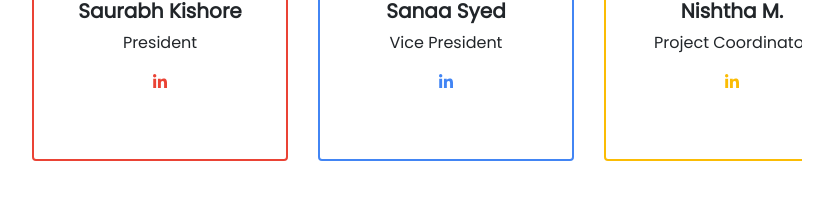
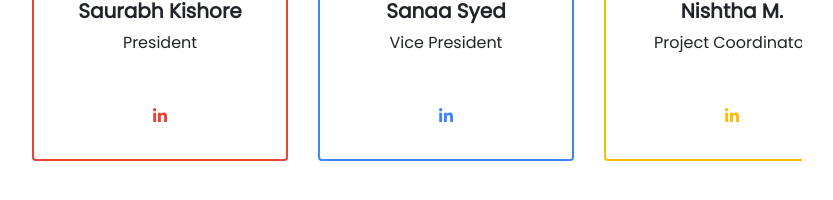
Before and after one commit to GDSCCarleton/web, a React (Create React App) app: page / in a window 1280 px wide. Shown: the part 450-650 px from the top of the page, without its empty margins (238-1071 px from the left). Built offline with nearby package versions, Linux system fonts and the light colour scheme.

Commit message:
Made linkedin links align along the bottom

```diff
--- a/src/components/Cards.tsx
+++ b/src/components/Cards.tsx
@@ -9,7 +9,7 @@ const Cards = () => {
         {image: "https://raw.githubusercontent.com/GDSCCarleton/GDSCCarleton.github.io/main/images/sanaa.jpg", name: "Sanaa Syed", title: "Vice President", color: '#4285F4', linkedin: 'https://www.linkedin.com/in/sanaasy/'},
         {image: "https://raw.githubusercontent.com/GDSCCarleton/GDSCCarleton.github.io/main/images/nishtha.jpg", name: "Nishtha M.", title: "Project Coordinator", color: '#FBBC04', linkedin: 'https://www.linkedin.com/in/nishthamavai/'},
         {image: "https://raw.githubusercontent.com/GDSCCarleton/GDSCCarleton.github.io/main/images/yasmine.jpg", name: "Yasmine Jacob-Siddiqui", title: "Marketing Lead", color: '#34A853', linkedin: 'https://www.linkedin.com/in/yasmine-jacob-siddiqui-95344020b/'},
-        {image: "https://raw.githubusercontent.com/GDSCCarleton/GDSCCarleton.github.io/main/images/kyuri.png", name: "Kyuri Jung", title: "Designer", color: '#F44336', linkedin: 'https://www.linkedin.com/in/kyurijung/'},
+        {image: "https://raw.githubusercontent.com/GDSCCarleton/GDSCCarleton.github.io/main/images/kyuri.png", name: "Kyuri Jung",  title: "Designer", color: '#F44336', linkedin: 'https://www.linkedin.com/in/kyurijung/'},
         {image: "https://raw.githubusercontent.com/GDSCCarleton/GDSCCarleton.github.io/main/images/amina.jpg", name: "Amina Loum", title: "Content Creator", color: '#4285F4', linkedin: 'https://www.linkedin.com/in/amina-loum-0a844221a/'},
         {image: "https://raw.githubusercontent.com/GDSCCarleton/GDSCCarleton.github.io/main/images/hamza.jpg", name: "Hamza Sohail", title: "Tech Lead", color: '#FBBC04', linkedin: 'https://www.linkedin.com/in/hamza-sohail/'},
         {image: "https://raw.githubusercontent.com/GDSCCarleton/GDSCCarleton.github.io/main/images/marko.jpg", name: "Marko Majkic", title: "Tech Lead", color: '#34A853', linkedin: 'https://www.linkedin.com/in/marko-majkic/'},
@@ -28,14 +28,14 @@ const Cards = () => {
                 <Card.Img variant="top" style={{padding: '30px'}} />
                     <Image src={props.image} roundedCircle style={{width: '9rem', height: '9rem', border: `2px solid ${props.color}`}} />
                 <Card.Body>
-                    <Card.Title style={{display:'flex', alignItems: 'center',  justifyContent: 'center', textAlign: 'center'}}><b>{props.name}</b></Card.Title>
-                        <Card.Text style={{display:'flex', alignItems: 'center',  justifyContent: 'center', textAlign: 'center'}}>{props.title}</Card.Text>
-                            <div style={{ display: 'flex', alignItems: 'center', justifyContent: 'center'}}>
-                                <a href={props.linkedin}>
-                                    <FontAwesomeIcon icon={faLinkedinIn} style={{color: `${props.color}`}}/>
-                                </a>
-                            </div>
+                    <Card.Title style={{textAlign: 'center' }}><b>{props.name}</b></Card.Title>
+                        <Card.Text style={{textAlign: 'center' }}>{props.title}</Card.Text>
                 </Card.Body>
+                <div style={{textAlign: 'center', paddingBottom: '30px'}}>
+                    <a href={props.linkedin}>
+                        <FontAwesomeIcon icon={faLinkedinIn} style={{color: `${props.color}`}}/>
+                    </a>
+                </div>
             </Card>
         </div>
         )
```
